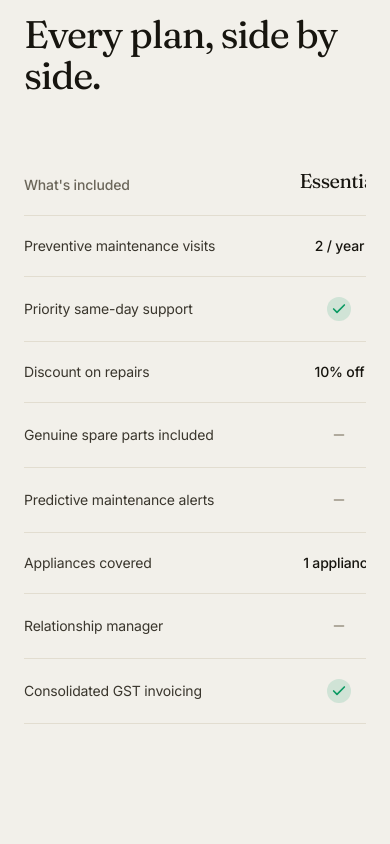
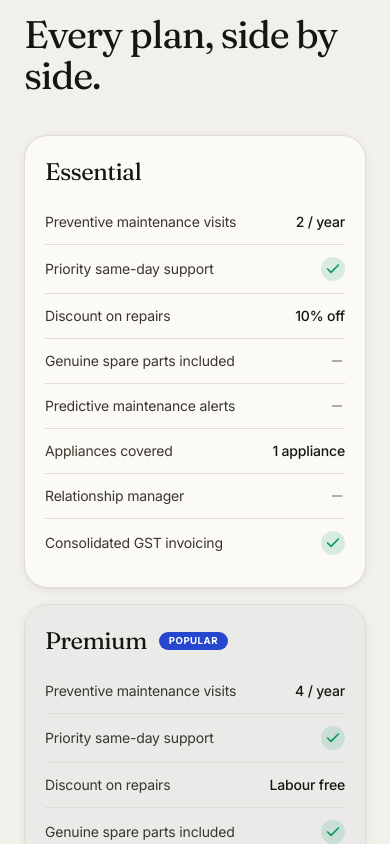
Before and after one commit to Tanveersultana125/24X7services, a Next.js app: page /plans in a window 390 px wide. Shown: the part 2060-2904 px from the top of the page. Built offline with nearby package versions, Linux system fonts and the light colour scheme.

Commit message:
Stack the plan comparison into per-plan cards below lg

```diff
--- a/src/components/site/PlansCompare.tsx
+++ b/src/components/site/PlansCompare.tsx
@@ -6,6 +6,7 @@ import { Kicker } from "./TextReveal";
 import { cn } from "@/lib/utils";
 
 const PLANS = ["Essential", "Premium", "Business"];
+const POPULAR = 1;
 
 type Cell = boolean | string;
 const ROWS: { label: string; values: [Cell, Cell, Cell] }[] = [
@@ -19,6 +20,31 @@ const ROWS: { label: string; values: [Cell, Cell, Cell] }[] = [
   { label: "Consolidated GST invoicing", values: [true, true, true] },
 ];
 
+/** Included / not included / a specific limit — the same mark in both layouts. */
+function Value({ v }: { v: Cell }) {
+  if (typeof v !== "boolean") return <span className="text-sm font-medium">{v}</span>;
+  return v ? (
+    <span className="grid size-6 place-items-center rounded-full bg-emerald/15 text-emerald">
+      <Check className="size-4" strokeWidth={2.5} />
+    </span>
+  ) : (
+    <Minus className="size-4 text-muted-2" />
+  );
+}
+
+function PopularBadge({ className }: { className?: string }) {
+  return (
+    <span
+      className={cn(
+        "inline-block rounded-full bg-royal-bright px-2.5 py-0.5 text-[0.6rem] font-bold uppercase tracking-wider text-white",
+        className,
+      )}
+    >
+      Popular
+    </span>
+  );
+}
+
 export function PlansCompare() {
   return (
     <section className="py-14 sm:py-20">
@@ -28,18 +54,48 @@ export function PlansCompare() {
           Every plan, side by side.
         </h2>
 
-        <div className="mt-10 sm:mt-14 overflow-x-auto">
-          <div className="min-w-[44rem]">
+        {/* Below lg the four-column table can't fit a phone, so each plan becomes
+            its own card with the same rows read top to bottom. */}
+        <div className="mt-10 space-y-4 lg:hidden">
+          {PLANS.map((plan, col) => (
+            <motion.div
+              key={plan}
+              initial={{ opacity: 0, y: 16 }}
+              whileInView={{ opacity: 1, y: 0 }}
+              viewport={{ once: true }}
+              transition={{ duration: 0.5, delay: col * 0.06 }}
+              className={cn(
+                "rounded-[1.5rem] border bg-surface p-5 shadow-premium-sm sm:p-6",
+                col === POPULAR ? "border-royal-bright/40 bg-royal-bright/[0.04]" : "border-border",
+              )}
+            >
+              <div className="flex items-center gap-3">
+                <p className="font-display text-2xl tracking-tight">{plan}</p>
+                {col === POPULAR && <PopularBadge />}
+              </div>
+
+              <dl className="mt-3 divide-y divide-hairline">
+                {ROWS.map((row) => (
+                  <div key={row.label} className="flex items-center justify-between gap-5 py-3">
+                    <dt className="text-sm text-ink-soft">{row.label}</dt>
+                    <dd className="flex shrink-0 justify-end text-right">
+                      <Value v={row.values[col]} />
+                    </dd>
+                  </div>
+                ))}
+              </dl>
+            </motion.div>
+          ))}
+        </div>
+
+        {/* lg and up: the real side-by-side table */}
+        <div className="mt-14 hidden lg:block">
           {/* header */}
           <div className="grid grid-cols-[1.6fr_1fr_1fr_1fr] items-end gap-4 border-b border-border pb-5">
             <span className="text-sm font-medium text-muted">What&apos;s included</span>
-              {PLANS.map((p) => (
-                <div key={p} className={cn("text-center", p === "Premium" && "relative")}>
-                  {p === "Premium" && (
-                    <span className="mb-2 inline-block rounded-full bg-royal-bright px-2.5 py-0.5 text-[0.6rem] font-bold uppercase tracking-wider text-white">
-                      Popular
-                    </span>
-                  )}
+            {PLANS.map((p, col) => (
+              <div key={p} className="text-center">
+                {col === POPULAR && <PopularBadge className="mb-2" />}
                 <p className="font-display text-xl tracking-tight">{p}</p>
               </div>
             ))}
@@ -57,25 +113,20 @@ export function PlansCompare() {
             >
               <span className="text-sm text-ink-soft">{row.label}</span>
               {row.values.map((v, j) => (
-                  <div key={j} className={cn("flex justify-center text-center", j === 1 && "rounded-xl bg-royal-bright/5 py-1")}>
-                    {typeof v === "boolean" ? (
-                      v ? (
-                        <span className="grid size-6 place-items-center rounded-full bg-emerald/15 text-emerald">
-                          <Check className="size-4" strokeWidth={2.5} />
-                        </span>
-                      ) : (
-                        <Minus className="size-4 text-muted-2" />
-                      )
-                    ) : (
-                      <span className="text-sm font-medium">{v}</span>
+                <div
+                  key={j}
+                  className={cn(
+                    "flex justify-center text-center",
+                    j === POPULAR && "rounded-xl bg-royal-bright/5 py-1",
                   )}
+                >
+                  <Value v={v} />
                 </div>
               ))}
             </motion.div>
           ))}
         </div>
       </div>
-      </div>
     </section>
   );
 }
```
Lines whose indentation alone changed are shown as unchanged.
